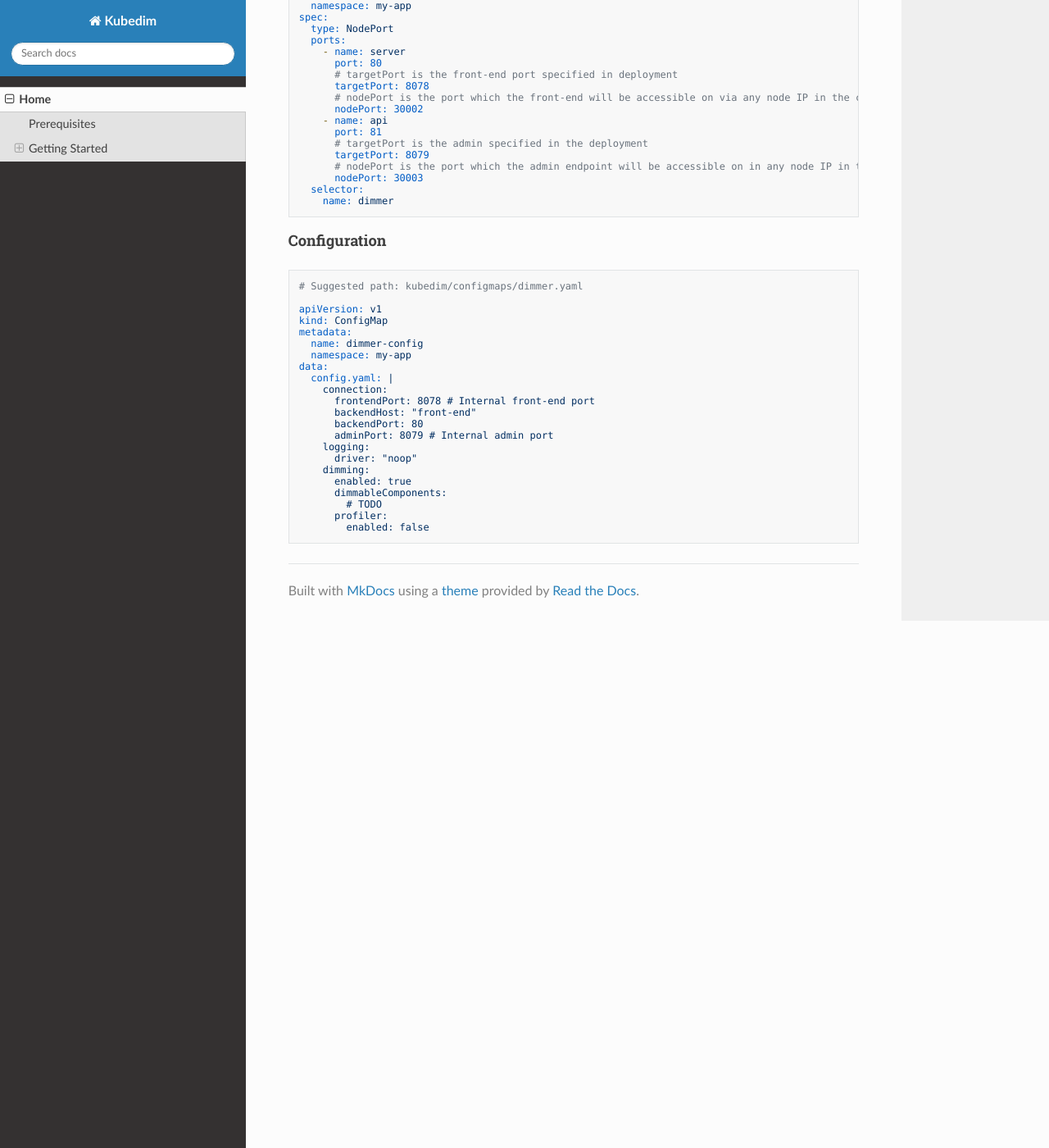
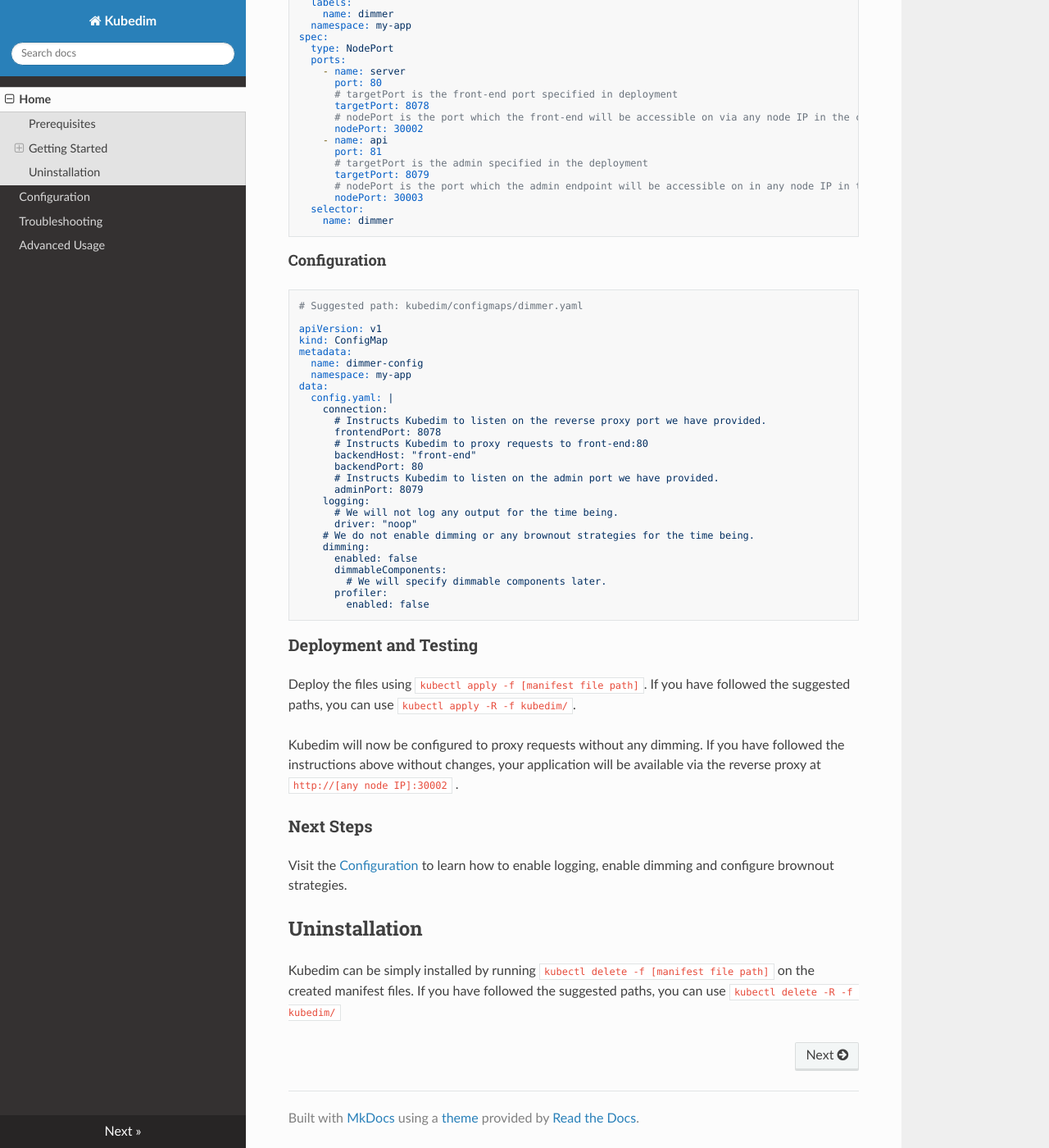
Before and after one commit to kcz17/docs, an MkDocs documentation site: the page built from docs/index.md, in a window 1280 px wide and 1400 px high, scrolled down 2000 px. Shown: the whole window at 82% size. Built offline with MkDocs 1.6.1, drawn with Linux system fonts in a browser that asks for light colours; nearby versions of some CDN libraries; some of the changed text lies outside the part shown.

Commit message:
Complete index.md; scaffold configuration, advanced and troubleshooting

````diff
--- a/docs/index.md
+++ b/docs/index.md
@@ -33,7 +33,8 @@ you should verify and change if appropriate:
   8079 respectively
 - The dimmer reverse proxy and API endpoints are exposed outside the cluster on
   ports 8078 and 8079 respectively
-- The ConfigMap is called `dimmer-config`
+- The front-end of our target application is made available within the cluster
+  (i.e., via service) at `front-end:80`
 
 #### Deployment
 
@@ -135,16 +136,41 @@ metadata:
 data:
   config.yaml: |
     connection:
-      frontendPort: 8078 # Internal front-end port
+      # Instructs Kubedim to listen on the reverse proxy port we have provided.
+      frontendPort: 8078
+      # Instructs Kubedim to proxy requests to front-end:80
       backendHost: "front-end"
       backendPort: 80
-      adminPort: 8079 # Internal admin port
+      # Instructs Kubedim to listen on the admin port we have provided.
+      adminPort: 8079
     logging:
+      # We will not log any output for the time being.
       driver: "noop"
+    # We do not enable dimming or any brownout strategies for the time being.
     dimming:
-      enabled: true
+      enabled: false
       dimmableComponents:
-        # TODO
+        # We will specify dimmable components later.
       profiler:
         enabled: false
 ```
+
+### Deployment and Testing
+
+Deploy the files using `kubectl apply -f [manifest file path]`. If you have
+followed the suggested paths, you can use `kubectl apply -R -f kubedim/`.
+
+Kubedim will now be configured to proxy requests without any dimming. If you have
+followed the instructions above without changes, your application will be
+available via the reverse proxy at `http://[any node IP]:30002` .
+
+### Next Steps
+
+Visit the [Configuration](configuration.md) to learn how to enable logging,
+enable dimming and configure brownout strategies.
+
+## Uninstallation
+
+Kubedim can be simply installed by running `kubectl delete -f [manifest file path]`
+on the created manifest files. If you have followed the suggested paths, you can
+use `kubectl delete -R -f kubedim/`
--- a/mkdocs.yml
+++ b/mkdocs.yml
@@ -1,6 +1,9 @@
 site_name: Kubedim
 nav:
   - Home: index.md
+  - Configuration: configuration.md
+  - Troubleshooting: troubleshooting.md
+  - Advanced Usage: advanced.md
 theme:
   name: readthedocs
   highlightjs: true
````
Also changed, not shown: docs/advanced.md (added, +1 -0 lines), docs/configuration.md (added, +6 -0 lines), docs/troubleshooting.md (added, +1 -0 lines).
